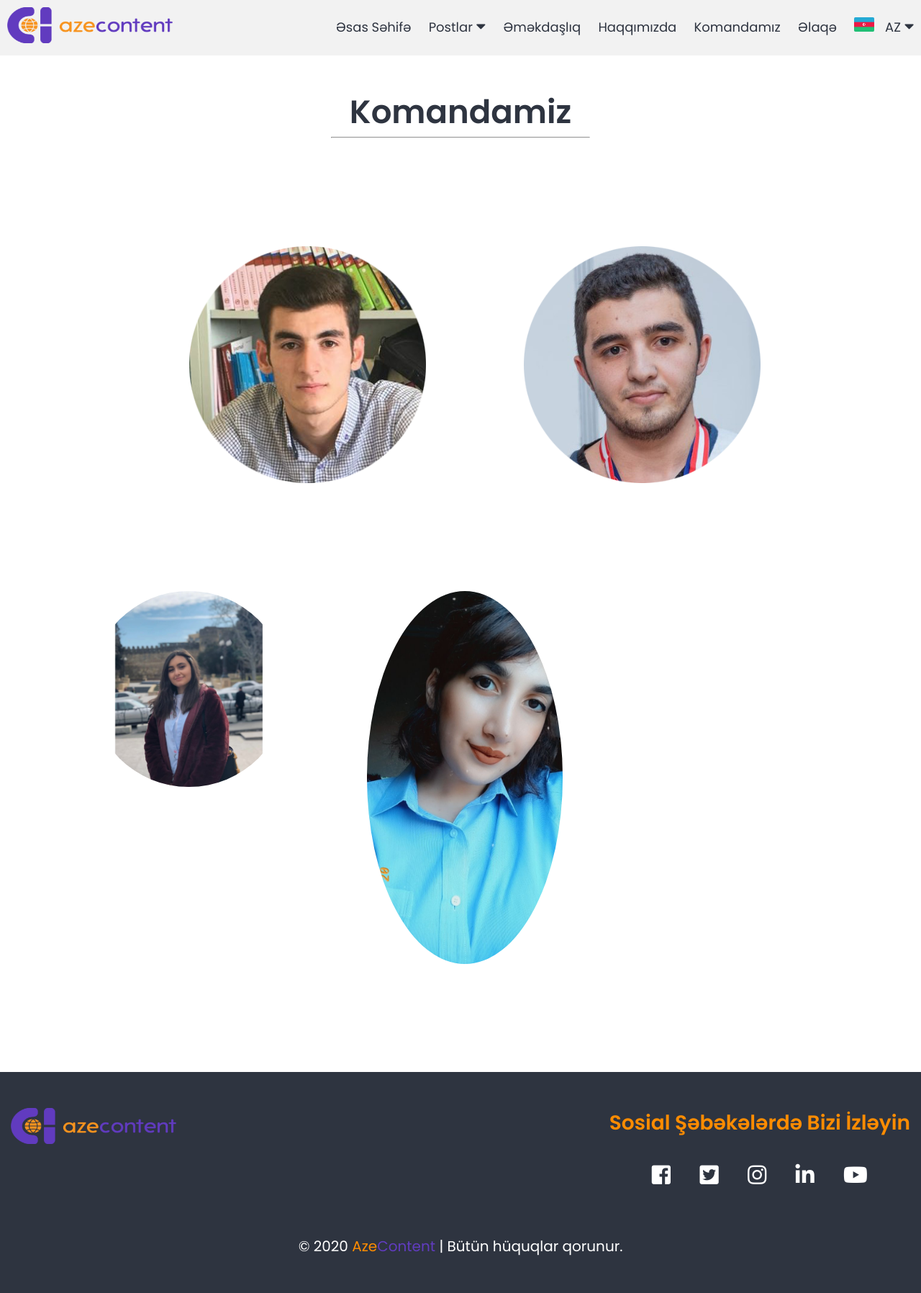
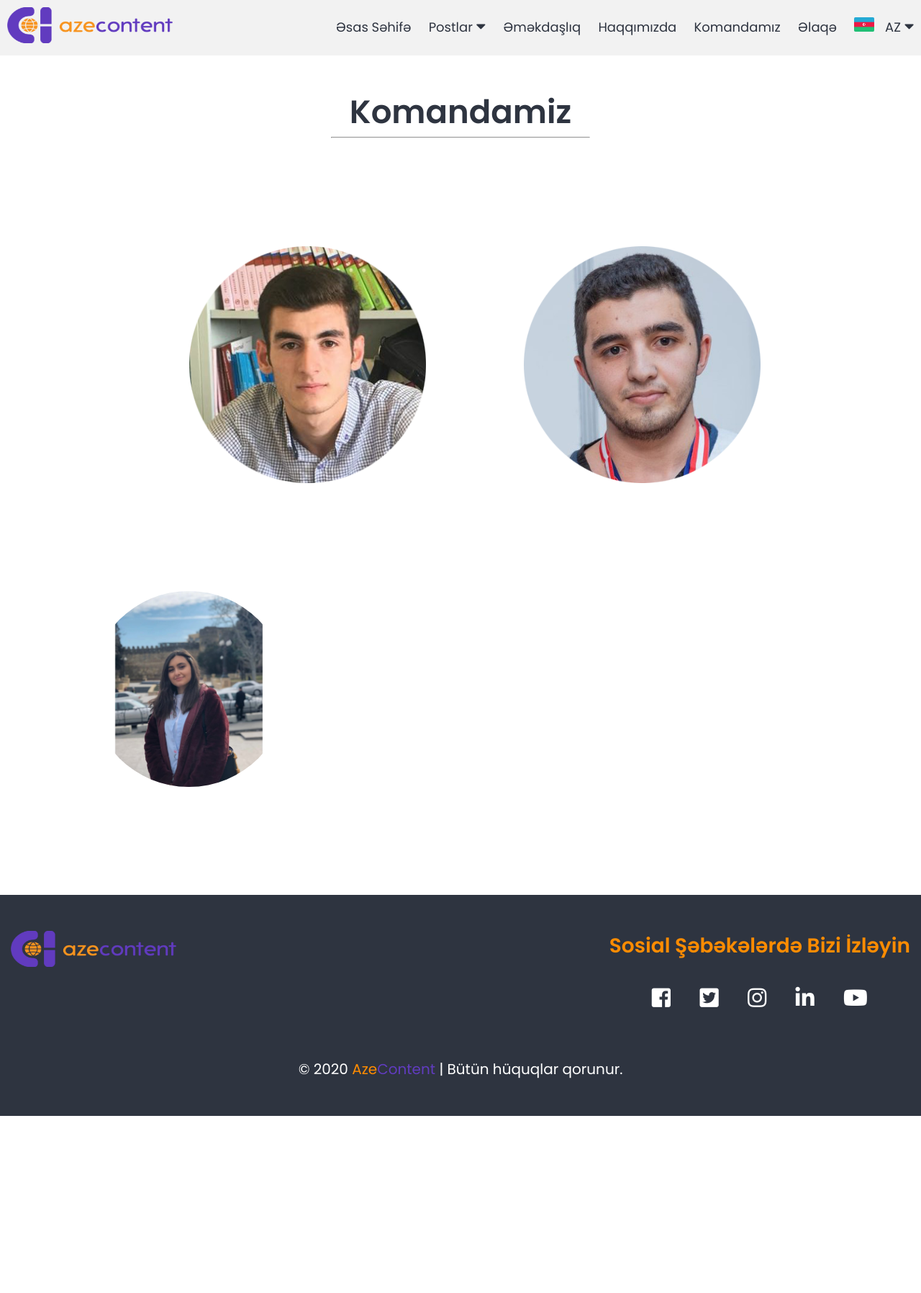
Before and after one commit to ilkinaslanli2001/azecontent.github.io, a Jekyll site: the page built from team/index.html, in a window 1280 px wide. Shown: the whole page at 72% size. Built offline with Jekyll 4.4.1, drawn with Linux system fonts in a browser that asks for light colours; nearby versions of some CDN libraries; after the commit the page ends 1550 px from its top, so only the background shows below that.

Commit message:
Update index.html

```diff
--- a/team/index.html
+++ b/team/index.html
@@ -50,13 +50,13 @@
           </div>
         </div>
 
-	<div class="team-member">
+	<!--<div class="team-member">
           <img style="border-radius:50%;" src="../assets/images/teamimg/aytac-qasimova.jpg" />
           <div class="team-member-hover">
             <a href="/team/medine-hesenzade"><p class="hover-text">Aytac Qasımova </p></a>
             <p class="hover-position"></p>
           </div>
-        </div>
+        </div> -->
 
       </div>
     </div>
```
